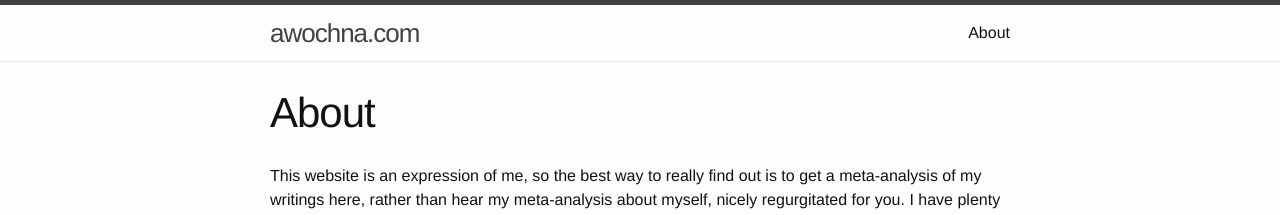
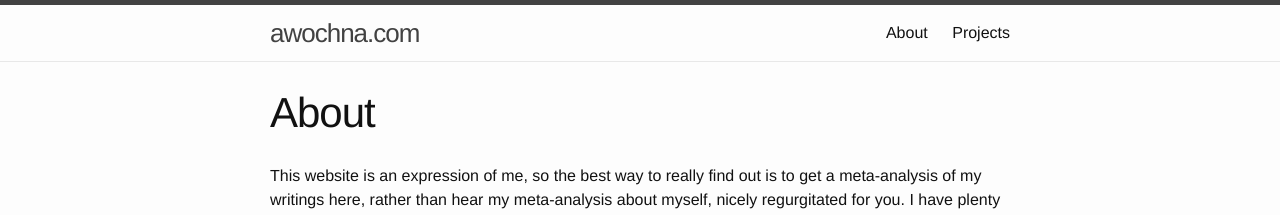
Before and after one commit to awochna/jekyll-blog, a Jekyll site: the page built from about.md, in a window 1280 px wide. Shown: the top 215 px of the page. Built offline with Jekyll 4.4.1, drawn with Linux system fonts in a browser that asks for light colours.

Commit message:
Learn about page permalinks

```diff
--- a/projects/index.html
+++ b/projects.html
@@ -1,5 +1,7 @@
 ---
-layout: default
+layout: page
+title: Projects
+permalink: /projects/
 ---
 
 <div class="home">
@@ -9,7 +11,7 @@ layout: default
   <ul class="project-list">
     {% for project in site.projects %}
       <li>
-      <span class="project-meta">{{ project.start_date | date: "%b %-d, %Y" }} - {{ (project.end_date | date: "%b %-d, %Y") || "Current" }}</span>
+      <span class="project-meta">{{ project.start_date | date: "%B %Y" }} - {% if project.end_date %}{{ project.end_date | date: "%B %Y" }}{% else %}Current{% endif %}</span>
 
         <h2>
           <a class="project-link" href="{{ project.url | prepend: site.baseurl }}">{{ project.title }}</a>
```
Also changed, not shown: about.md (renamed from about/index.md).
